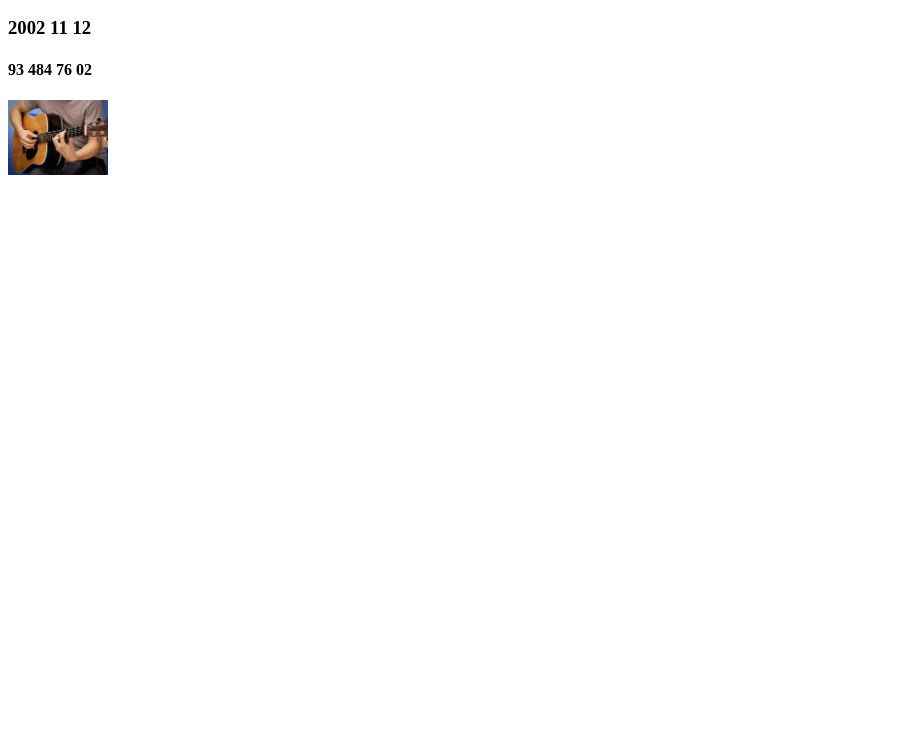
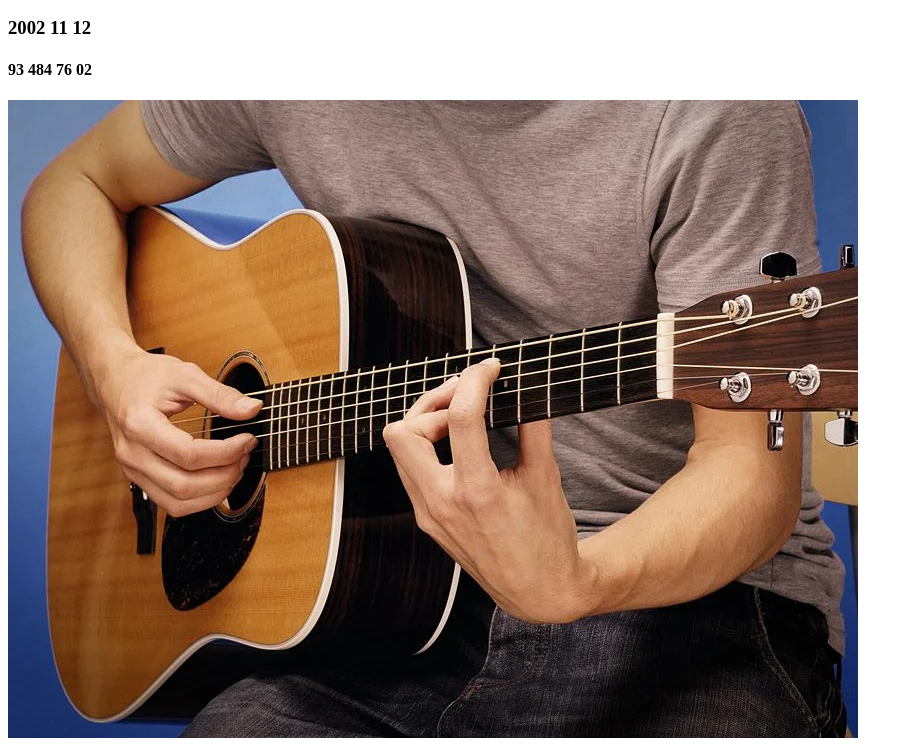
Before and after one commit to aybek2002/menin_saytim, a plain HTML site: page index.html in a window 1280 px wide. Shown: the part 96-842 px from the top of the page, without its empty margins (0-913 px from the left). Before the commit the page ends 800 px from the top, so only its background shows below. Drawn offline with Linux system fonts and the light colour scheme.

Commit message:
Update index.html

```diff
--- a/index.html
+++ b/index.html
@@ -10,7 +10,7 @@
             <h2>Ongarbayev</h2>
             <h3>2002 11 12</h3>
             <h4>93 484 76 02</h4>
-            <img src="suwret.webp" width="100">
+            <img src="suwret.webp">
         </div>
     </body>
 </html>
```
